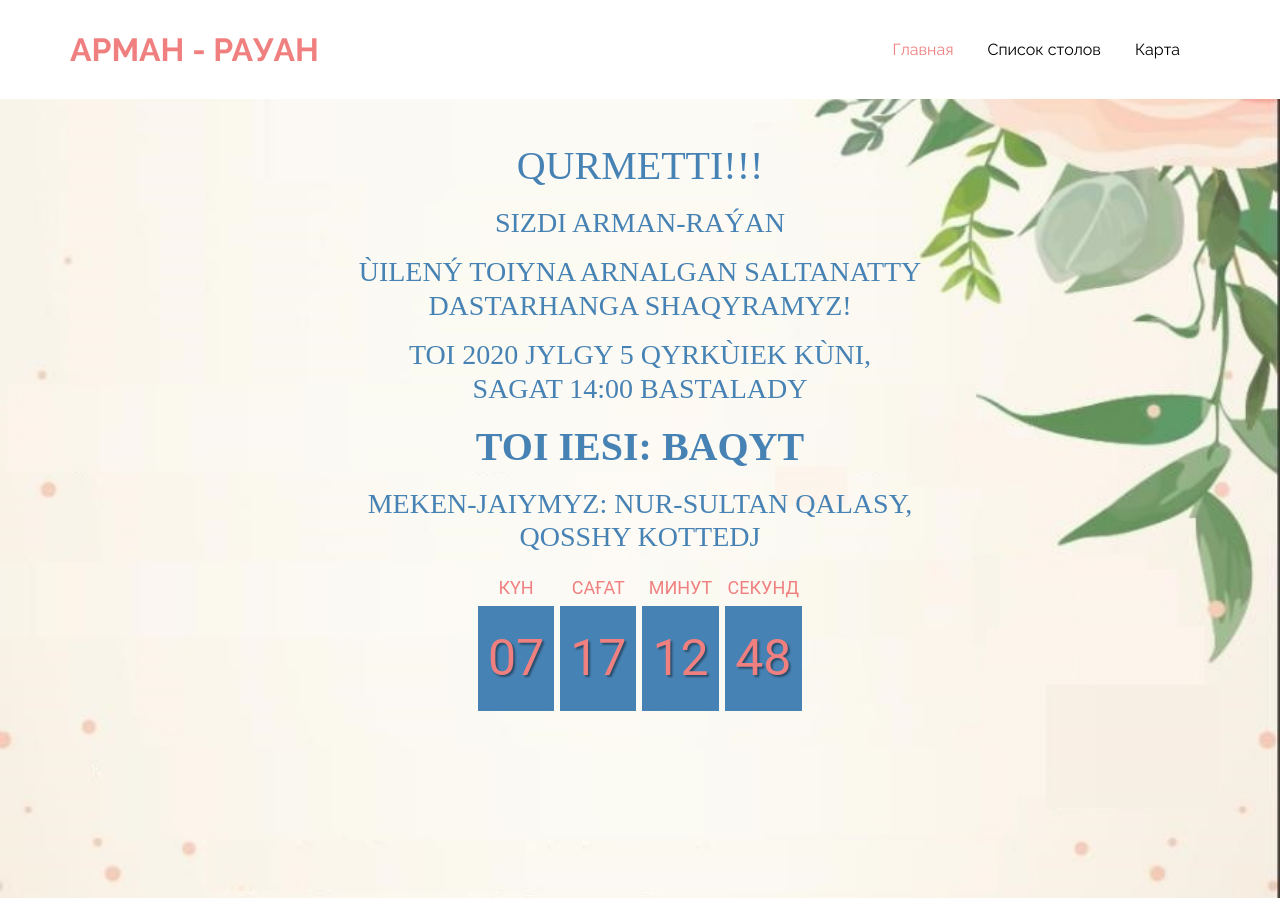
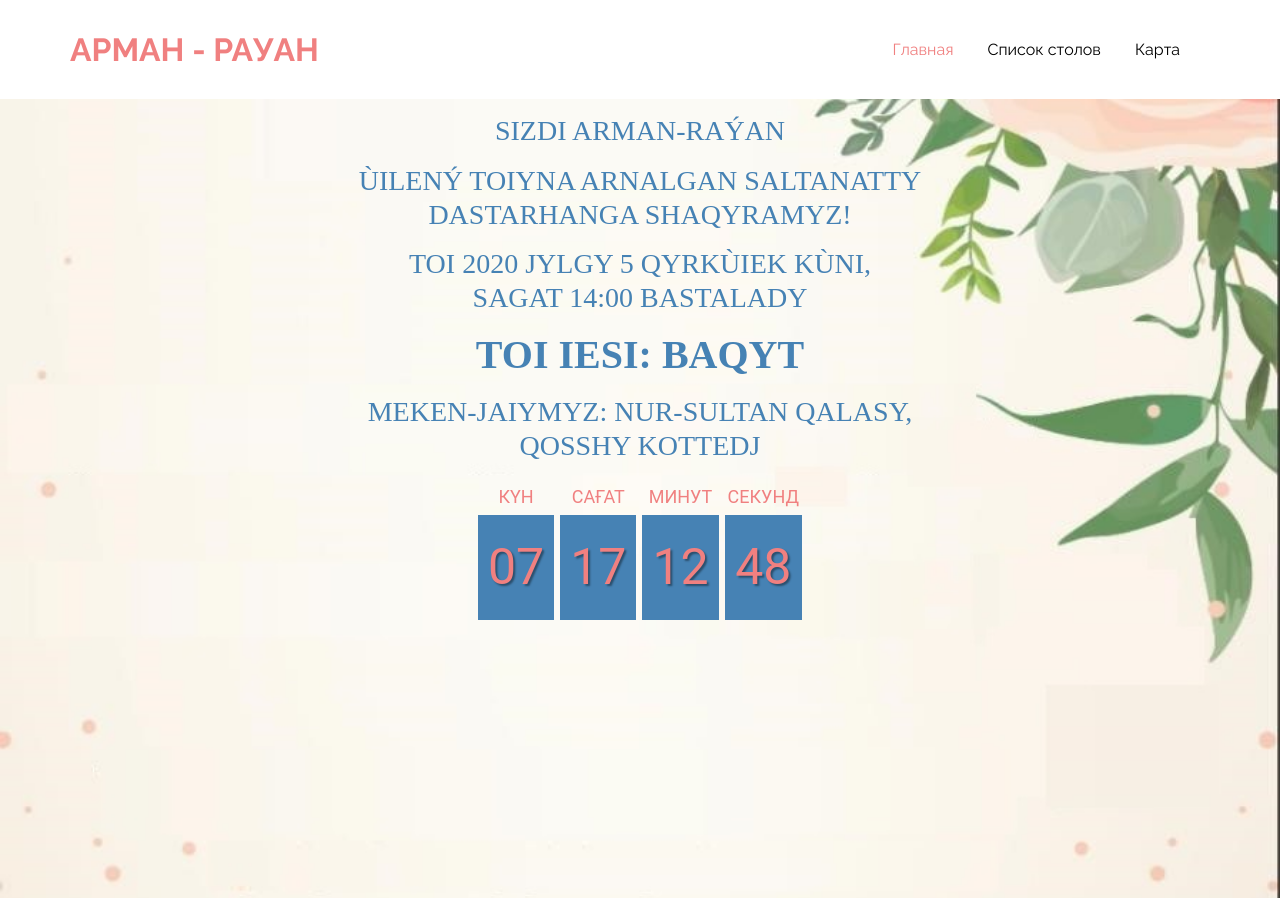
Before and after one commit to aocnonsmoker/arman-rauan, a plain HTML site: page index.html in a window 1280 px wide. Shown: the top 898 px of the page. Drawn offline with Linux system fonts and the light colour scheme; files whose address does not match are found by name; a web font is replaced by a local one.

Commit message:
style fixed

```diff
--- a/index.html
+++ b/index.html
@@ -59,31 +59,21 @@
                   <li><a href="https://www.google.com/maps/place/50%C2%B055'03.3%22N+71%C2%B020'02.8%22E/@50.9175214,71.333968,365m/data=!3m1!1e3!4m6!3m5!1s0x0:0x0!7e2!8m2!3d50.9175799!4d71.3341031" class="nav-link">Карта</a></li>
                 </ul>
               </nav>
-
             </div>
-
             <div class="toggle-button d-inline-block d-lg-none"><a href="#" class="site-menu-toggle py-5 js-menu-toggle text-black"><span class="icon-menu h3"></span></a></div>
-
           </div>
         </div>
-
       </header>
-
       <div class="ftco-blocks-cover-1">
         <div class="ftco-cover-1" style="background-image: url('images/invite.jpg')">
           <div class="container">
             <div class="invite text-center">
-              <br>
-              <p><h1 class="invite_text" style="color: #4682B4;">Qurmetti!!!</h1></p>
               <p><h3 class="invite_text" style="color: #4682B4;">Sizdi Arman-Raýan</h3></p>
               <p><h3 class="invite_text" style="color: #4682B4;">ùilený toiyna arnalgan saltanatty<br>dastarhanga shaqyramyz!</h3></p>
               <p><h3 class="invite_text" style="color: #4682B4;">Toi 2020 jylgy 5 qyrkùiek kùni,<br>sagat 14:00 bastalady</h3></p>
               <p><h1><strong class="invite_text" style="color: #4682B4;">toi iesi: baqyt</strong></h1></p>
               <p><h3 class="invite_text" style="color: #4682B4;">meken-jaiymyz: nur-sultan qalasy, <br>qosshy kottedj</h3></p>
               <p><div class='countdown' data-date="2020-09-05" data-time="13:00"></div></p>
-              <!-- <div class="count" style="position: relative; top: 200px; z-index: 5;">
-                <div class='countdown' data-date="2020-09-05" data-time="13:00"></div>
-              </div> -->
             </div>
             <div class="row align-items-center justify-content-center text-center">
               <div class="col-lg-6">
```
